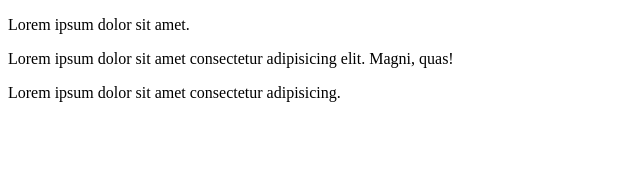
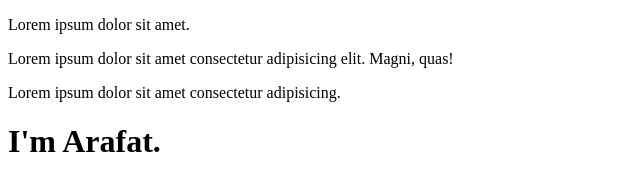
Before and after one commit to Arafatlsn37/my_first_repo, a plain HTML site: page index.html in a window 1280 px wide. Shown: the whole page, without its empty margins (0-640 px from the left). Drawn offline with Linux system fonts and the light colour scheme.

Commit message:
last time

```diff
--- a/index.html
+++ b/index.html
@@ -10,5 +10,6 @@
   <p>Lorem ipsum dolor sit amet.</p>
   <P>Lorem ipsum dolor sit amet consectetur adipisicing elit. Magni, quas!</P>
   <p>Lorem ipsum dolor sit amet consectetur adipisicing.</p>
+  <h1>I'm Arafat.</h1>
 </body>
 </html>
```
